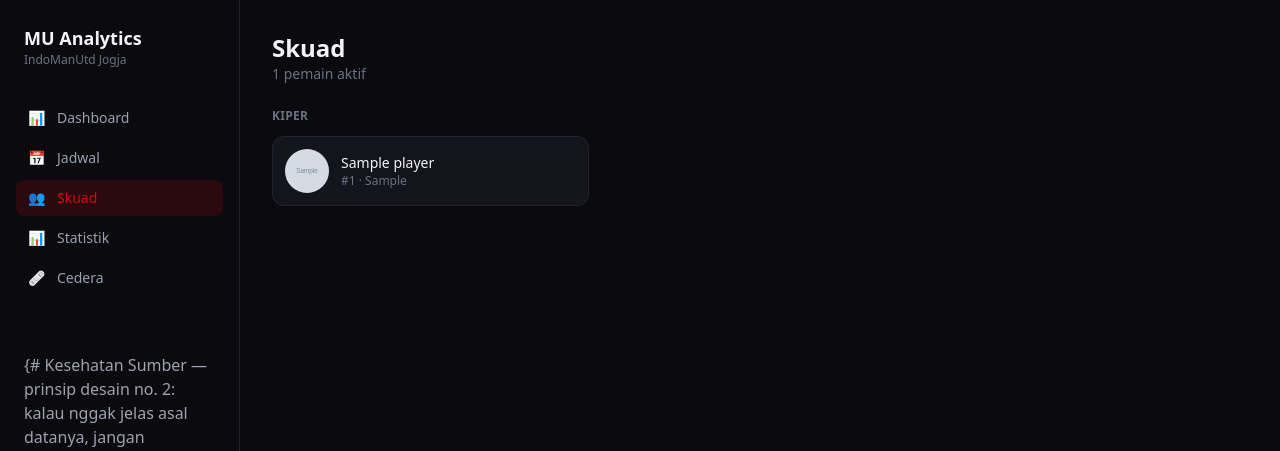
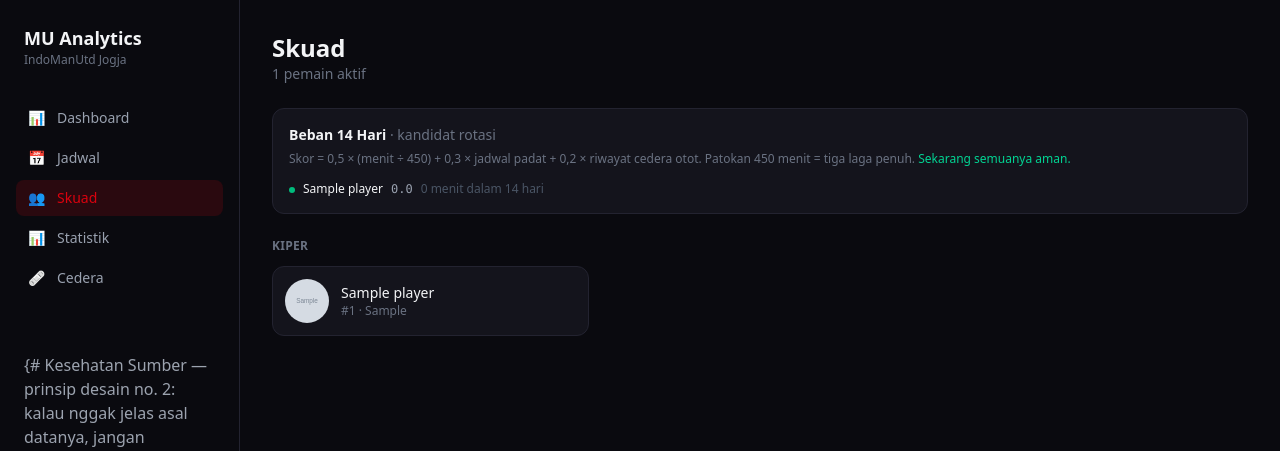
Before and after one commit to icalunyu/united-analytic, a Django app: page /skuad/ in a window 1280 px wide. Shown: the top 451 px of the page. Run offline with Django 5.2, Linux system fonts and the light colour scheme; tables that the repository leaves empty hold one stand-in row (values such as "Sample post"); grey boxes marked "Sample" are stand-in pictures; data that the repository does not hold is empty; style sheets or scripts are compiled from the project's sources.

Commit message:
Kartu Beban tetap tampil walau semua pemain aman
Versi pertama menyembunyikan kartunya kalau tidak ada yang di atas ambang.
Di produksi itu langsung terjadi — tertinggi 0,268 (Lammens, 241 menit) dan
laga berikutnya 6 hari lagi jadi jadwal tidak padat. Hasilnya kartunya hilang
sama sekali, dan orang tidak bisa membedakan "tidak ada yang perlu
diistirahatkan" dari "fiturnya rusak".

Desain LV-08 sendiri punya varian 'aman', jadi keadaan itu memang bagian dari
kartunya, bukan alasan menyembunyikannya.

Co-Authored-By: Claude Opus 5 <noreply@anthropic.com>

```diff
--- a/backend/dashboard/templates/dashboard/squad.html
+++ b/backend/dashboard/templates/dashboard/squad.html
@@ -8,19 +8,20 @@
   <p class="text-sm text-gray-500">{{ total }} pemain aktif</p>
 </div>
 
-{% if mendesak %}
-<div class="card mb-6 border-[rgba(228,184,74,.3)] p-4">
+{% if beban_teratas %}
+<div class="card mb-6 {% if ada_yang_perlu_diawasi %}border-[rgba(228,184,74,.3)]{% endif %} p-4">
   <h2 class="mb-1 text-sm font-semibold text-[var(--color-text-strong)]">
     Beban {{ jendela_hari }} Hari <span class="font-normal text-gray-500">· kandidat rotasi</span>
   </h2>
   <p class="mb-3 text-xs leading-relaxed text-gray-500">
     Skor = 0,5 &times; (menit &divide; {{ menit_patokan }}) + 0,3 &times; jadwal padat + 0,2 &times; riwayat cedera otot.
     Patokan {{ menit_patokan }} menit = tiga laga penuh.
+    {% if not ada_yang_perlu_diawasi %}<span class="text-emerald-400">Sekarang semuanya aman.</span>{% endif %}
   </p>
   <div class="flex flex-col gap-1.5">
-    {% for r in mendesak %}
+    {% for r in beban_teratas %}
     <div class="flex flex-wrap items-baseline gap-x-2 text-xs">
-      <span class="inline-block h-1.5 w-1.5 shrink-0 rounded-full {% if r.tingkat == 'mendesak' %}bg-red-500{% else %}bg-amber-400{% endif %}"></span>
+      <span class="inline-block h-1.5 w-1.5 shrink-0 rounded-full {% if r.tingkat == 'mendesak' %}bg-red-500{% elif r.tingkat == 'awasi' %}bg-amber-400{% else %}bg-emerald-500{% endif %}"></span>
       <span class="font-medium text-[var(--color-text-strong)]">{{ r.player.name }}</span>
       <span class="font-mono text-gray-400">{{ r.skor }}</span>
       <span class="text-gray-600">{{ r.alasan }}</span>
--- a/backend/dashboard/views.py
+++ b/backend/dashboard/views.py
@@ -416,10 +416,14 @@ def squad(request):
             'active_nav': 'squad',
             'groups': groups,
             'total': players.count(),
-            'mendesak': [
-                r for r in sorted(beban.values(), key=lambda x: -x['skor'])
-                if r['tingkat'] != 'aman'
-            ][:5],
+            # Selalu tampilkan lima teratas, bukan cuma yang di atas ambang.
+            # Kartu yang hilang waktu semua pemain aman bikin orang nggak bisa
+            # bedain "nggak ada yang perlu diistirahatkan" dari "fiturnya
+            # rusak" — dan desain LV-08 sendiri punya varian 'aman'.
+            'beban_teratas': sorted(beban.values(), key=lambda x: -x['skor'])[:5],
+            'ada_yang_perlu_diawasi': any(
+                r['tingkat'] != 'aman' for r in beban.values()
+            ),
             'jendela_hari': workload.JENDELA_HARI,
             'menit_patokan': workload.MENIT_PATOKAN,
         },
```
Also changed, not shown: backend/dashboard/tests.py (+29 -0 lines).
